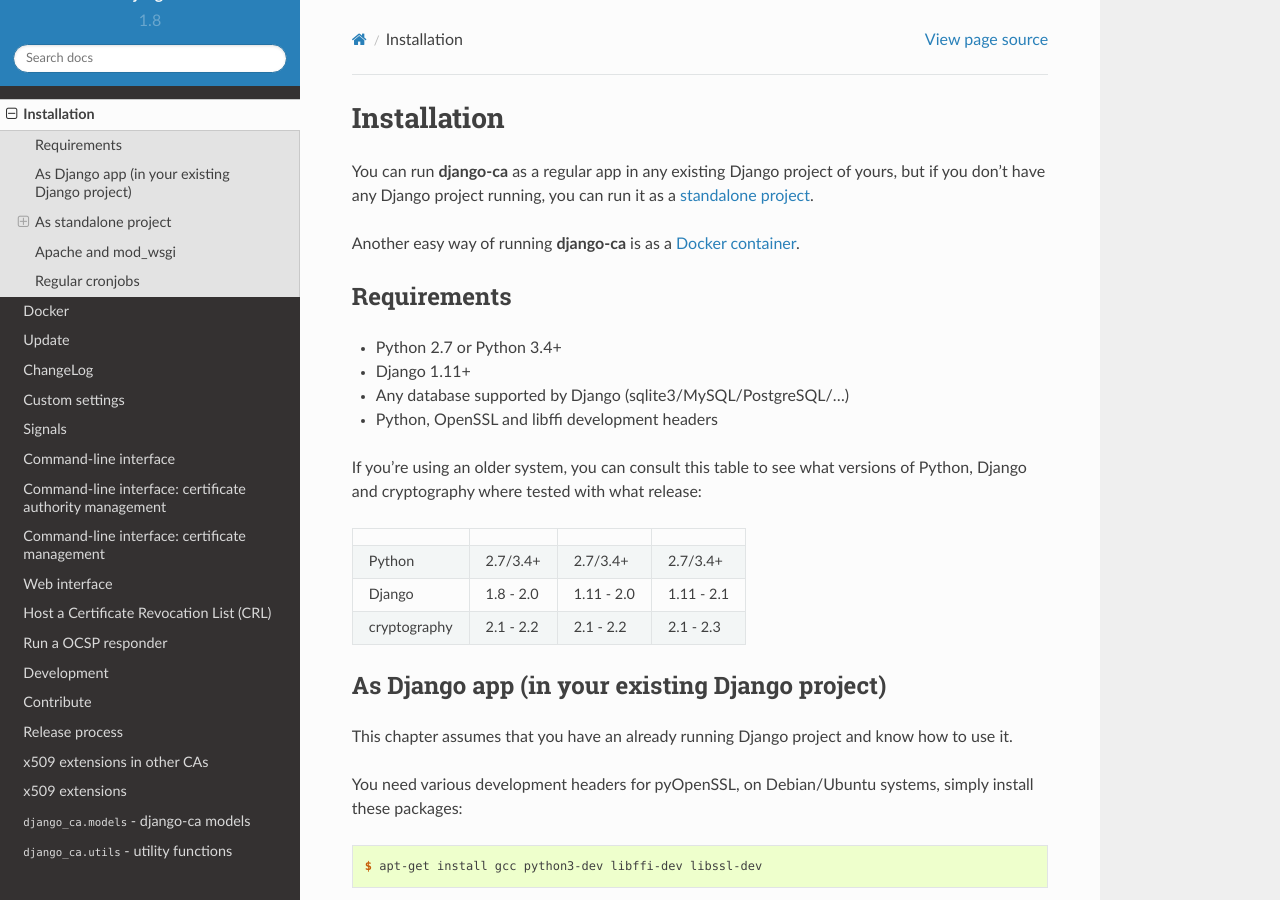
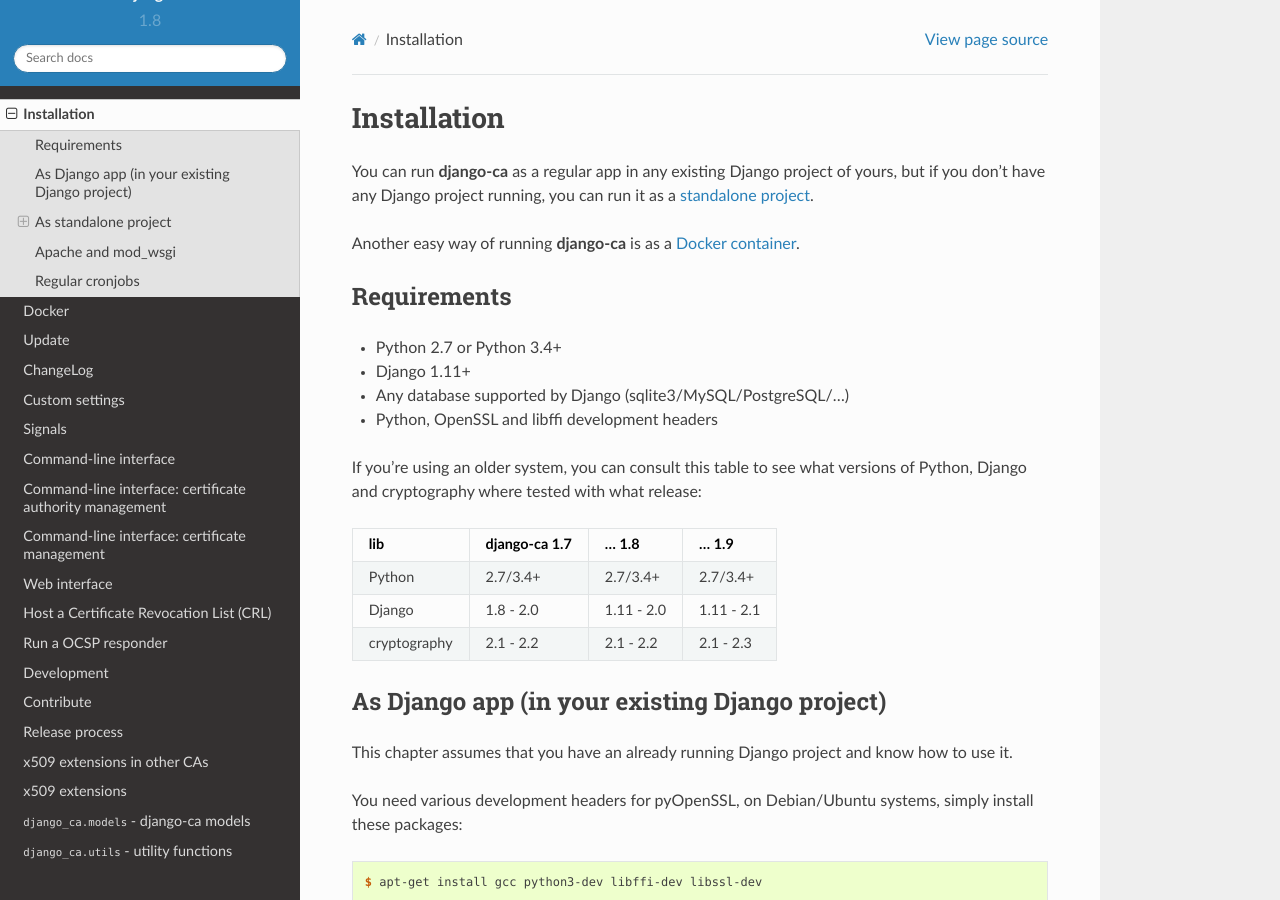
Before and after one commit to mathiasertl/django-ca, a Sphinx documentation site: the page built from docs/source/install.rst, in a window 1280 px wide and 900 px high. Built offline with Sphinx 7.4.7 and the Read the Docs theme 2.0.0, drawn with Linux system fonts in a browser that asks for light colours.

Commit message:
fix table

```diff
--- a/docs/source/install.rst
+++ b/docs/source/install.rst
@@ -19,13 +19,13 @@
 If you're using an older system, you can consult this table to see what versions
 of Python, Django and cryptography where tested with what release:
 
-============== ========= ========== ==========
-               1.7       1.8        1.9
-============== ========= ========== ==========
-Python         2.7/3.4+  2.7/3.4+   2.7/3.4+
-Django         1.8 - 2.0 1.11 - 2.0 1.11 - 2.1
-cryptography   2.1 - 2.2 2.1 - 2.2  2.1 - 2.3
-============== ========= ========== ==========
+============== ============= ========== ==========
+lib            django-ca 1.7 ... 1.8    ... 1.9
+============== ============= ========== ==========
+Python         2.7/3.4+      2.7/3.4+   2.7/3.4+
+Django         1.8 - 2.0     1.11 - 2.0 1.11 - 2.1
+cryptography   2.1 - 2.2     2.1 - 2.2  2.1 - 2.3
+============== ============= ========== ==========
 
 As Django app (in your existing Django project)
 _______________________________________________
```
